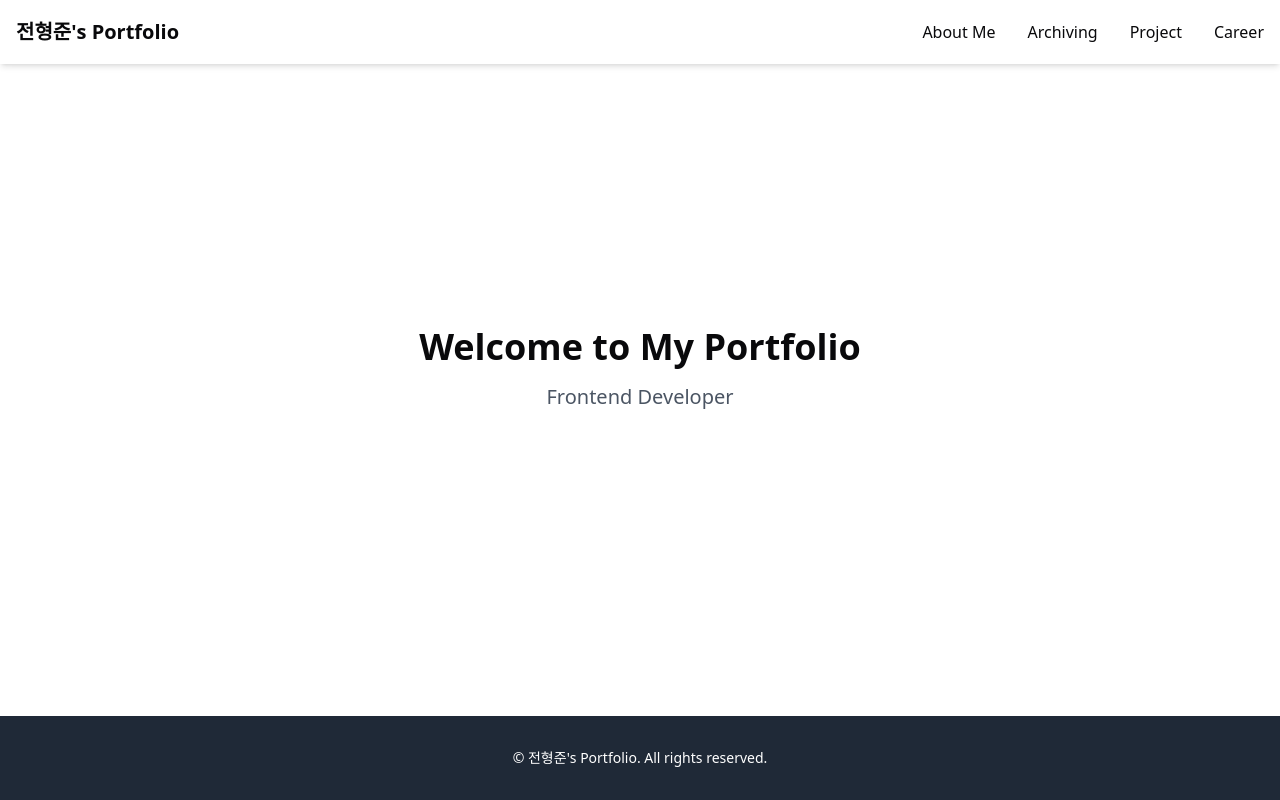
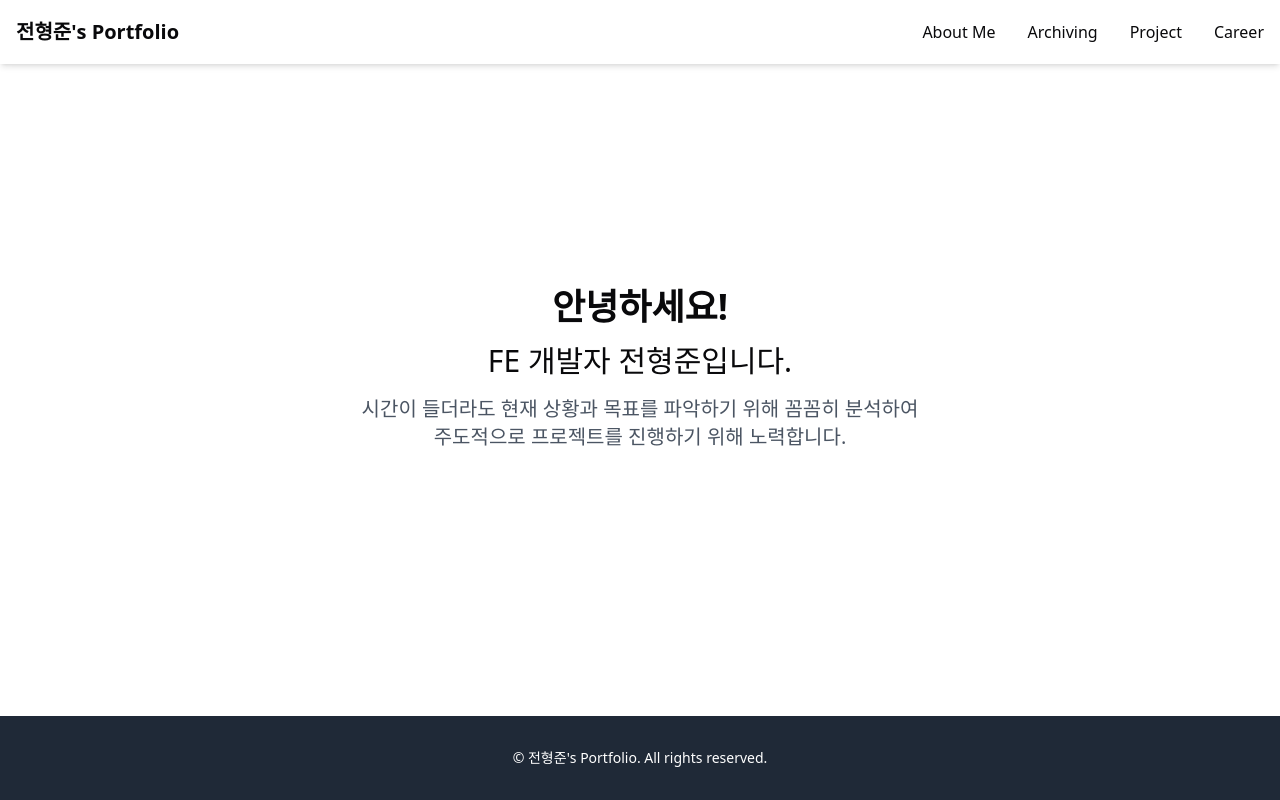
Before and after one commit to HyeongJunJeon/my-page, a Next.js app: page / in a window 1280 px wide. Built offline with nearby package versions, Linux system fonts and the light colour scheme.

Commit message:
Feat: mainpage 인사말

```diff
--- a/package.json
+++ b/package.json
@@ -10,6 +10,7 @@
   },
   "dependencies": {
     "@radix-ui/react-dialog": "^1.1.5",
+    "aos": "^3.0.0-beta.6",
     "class-variance-authority": "^0.7.1",
     "clsx": "^2.1.1",
     "lucide-react": "^0.474.0",
@@ -26,6 +27,7 @@
   "devDependencies": {
     "@eslint/eslintrc": "^3",
     "@tailwindcss/typography": "^0.5.16",
+    "@types/aos": "^3.0.7",
     "@types/node": "^20",
     "@types/react": "^19",
     "@types/react-dom": "^19",
--- a/src/app/page.tsx
+++ b/src/app/page.tsx
@@ -1,10 +1,9 @@
+import Greetings from "@/components/Greetings";
+
 export default function Home() {
   return (
     <div className="flex-center min-h-[calc(100vh-190px)]">
-      <div className="text-center">
-        <h1 className="mb-4 text-4xl font-bold">Welcome to My Portfolio</h1>
-        <p className="text-xl text-gray-600">Frontend Developer</p>
-      </div>
+      <Greetings />
     </div>
   );
 }
--- /dev/null
+++ b/src/components/Greetings.tsx
@@ -0,0 +1,42 @@
+"use client";
+
+import AOS from "aos";
+import "aos/dist/aos.css";
+
+interface AOSWrapperProps {
+  children: React.ReactNode;
+  delay: string;
+}
+
+const AOSWrapper = ({ children, delay }: AOSWrapperProps) => (
+  <div
+    data-aos="fade-up"
+    data-aos-easing="ease-out"
+    data-aos-duration="500"
+    data-aos-once="true"
+    data-aos-delay={delay}
+  >
+    {children}
+  </div>
+);
+
+export default function Greetings() {
+  AOS.init();
+  return (
+    <div className="text-center">
+      <AOSWrapper delay="300">
+        <h1 className="mb-4 text-4xl font-bold">안녕하세요!</h1>
+      </AOSWrapper>
+      <AOSWrapper delay="600">
+        <h2 className="semi-bold mb-4 text-3xl">FE 개발자 전형준입니다.</h2>
+      </AOSWrapper>
+      <AOSWrapper delay="900">
+        <p className="text-xl text-gray-600">
+          시간이 들더라도 현재 상황과 목표를 파악하기 위해 꼼꼼히 분석하여
+          <br />
+          주도적으로 프로젝트를 진행하기 위해 노력합니다.
+        </p>
+      </AOSWrapper>
+    </div>
+  );
+}
--- a/src/components/ProjectDetail.tsx
+++ b/src/components/ProjectDetail.tsx
@@ -6,7 +6,7 @@ import { AiTwotoneCalendar } from "react-icons/ai";
 export default function ProjectDetail({ project }: { project: ProjectData }) {
   const { title, description, period, content } = project;
   return (
-    <section className="flex w-full flex-col px-4 py-12">
+    <section className="mx-auto flex w-full max-w-7xl flex-col px-4 py-12">
       <div className="flex items-center self-end text-sky-600">
         <AiTwotoneCalendar />
         <p className="ml-2 font-semibold">{period}</p>
```
Also changed, not shown: 2 other files (tests, documents, lock files or other folders).
